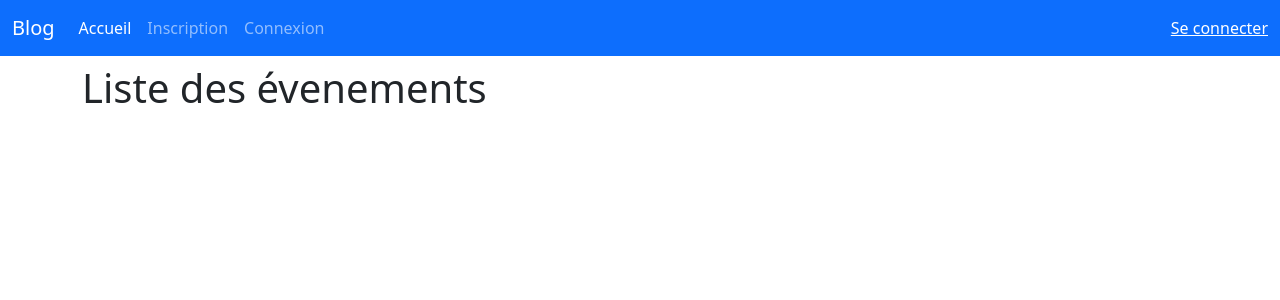
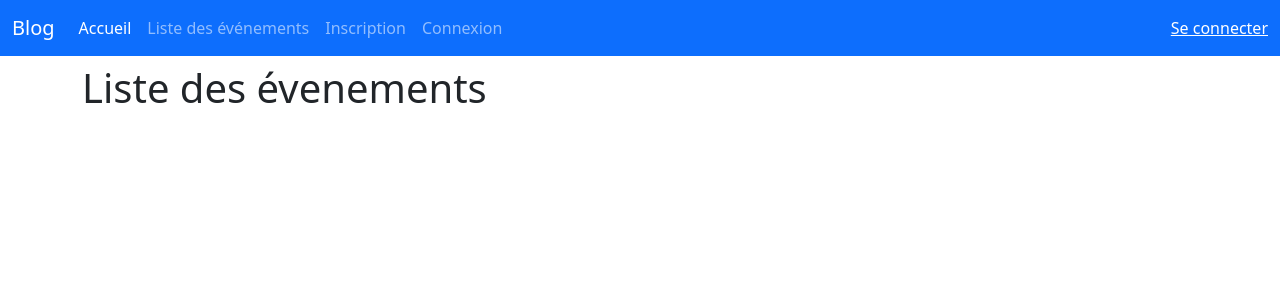
Before and after one commit to SamuelMeline/Mini_projet_with_Aledorian_-_Baptiste, a PHP site: page /index.php/events in a window 1280 px wide. Shown: the top 300 px of the page. Run offline with PHP 8.4, Linux system fonts and the light colour scheme; data that the repository does not hold is empty.

Commit message:
add link to event list

```diff
--- a/mini_projet/framework/App/Views/layout.phtml
+++ b/mini_projet/framework/App/Views/layout.phtml
@@ -18,6 +18,9 @@
                         <li class="nav-item">
                             <a class="nav-link active" aria-current="page" href="<?= url('/') ?>">Accueil</a>
                         </li>
+                            <li class="nav-item">
+                                <a class="nav-link" href="<?= url('/events') ?>">Liste des événements</a>
+                            </li>
                         <?php if ($user->isAuthenticated()): ?>
                             <li class="nav-item">
                                 <a class="nav-link" href="<?= url('/admin') ?>">Administration</a>
```
